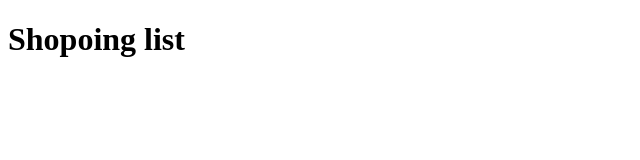
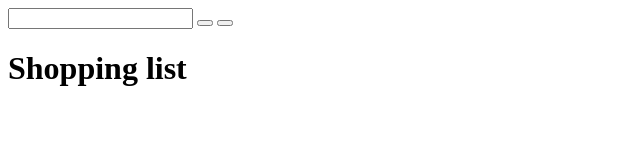
Before and after one commit to brycemarcus/brycemarcus.github.io, a plain HTML site: page shopping-list/index.html in a window 1280 px wide. Shown: the whole page, without its empty margins (0-640 px from the left). Drawn offline with nearby package versions, Linux system fonts and the light colour scheme.

Commit message:
Update index.html

```diff
--- a/shopping-list/index.html
+++ b/shopping-list/index.html
@@ -8,8 +8,14 @@
     <script type="text/javascript" src="application.js"></script>
   </head>
   <body>
+  <form>
+  <input>
+  <button></button>
+  <button></button>
+  </input>
+</form>
     <header>
-      <h1>Shopoing list</h1>
+      <h1>Shopping list</h1>
     </header>
   </body>
 </html>
```
